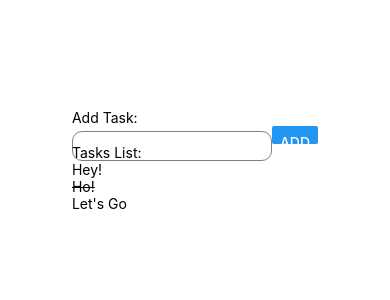
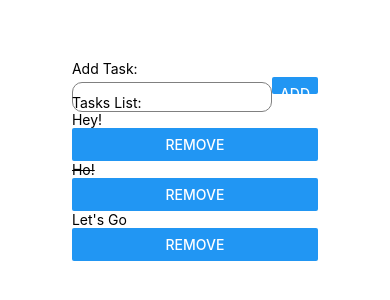
Before and after one commit to sergeycode/task-it, a React Native app: screen / in a window 390 px wide. Shown: the part 278-578 px from the top of the page. Built offline with nearby package versions, Linux system fonts and the light colour scheme.

Commit message:
Fix toggle, add remove

```diff
--- a/components/App.js
+++ b/components/App.js
@@ -9,12 +9,15 @@ import {
     FlatList,
 } from 'react-native';
 import { useSelector, useDispatch } from 'react-redux';
-import { addTodo, toggleTodo } from '../store/actions';
+import { addTodo, removeTodo, toggleTodo } from '../store/actions';
 
-const TodoItem = ({ title, style, onPress }) => (
-    <TouchableOpacity onPress={onPress}>
-        <Text style={style}>{title}</Text>
-    </TouchableOpacity>
+const TodoItem = ({ title, style, onPress, onRemove }) => (
+    <View>
+        <TouchableOpacity onPress={onPress}>
+            <Text style={style}>{title}</Text>
+        </TouchableOpacity>
+        <Button title="Remove" onPress={onRemove} />
+    </View>
 );
 
 export default function App() {
@@ -32,6 +35,9 @@ export default function App() {
     const handleCompleted = id => {
         dispatch(toggleTodo(id));
     };
+    const handleRemove = id => {
+        dispatch(removeTodo(id));
+    };
 
     const renderTodoItem = ({ item }) => (
         <TodoItem
@@ -40,6 +46,7 @@ export default function App() {
                 textDecorationLine: item.completed ? 'line-through' : 'none',
             }}
             onPress={() => handleCompleted(item.id)}
+            onRemove={() => handleRemove(item.id)}
         />
     );
 
--- a/store/reducers.js
+++ b/store/reducers.js
@@ -35,6 +35,7 @@ export const todosReducer = (state = initialState, action) => {
             };
         case TOGGLE_TODO:
             return {
+                ...state,
                 todos: state.todos.map(todo =>
                     todo.id === action.id
                         ? { ...todo, completed: !todo.completed }
@@ -44,7 +45,7 @@ export const todosReducer = (state = initialState, action) => {
         case REMOVE_TODO:
             return {
                 ...state,
-                todos: state.todos.filter(todo => todo !== action.id),
+                todos: state.todos.filter(todo => todo.id !== action.id),
             };
 
         default:
```
